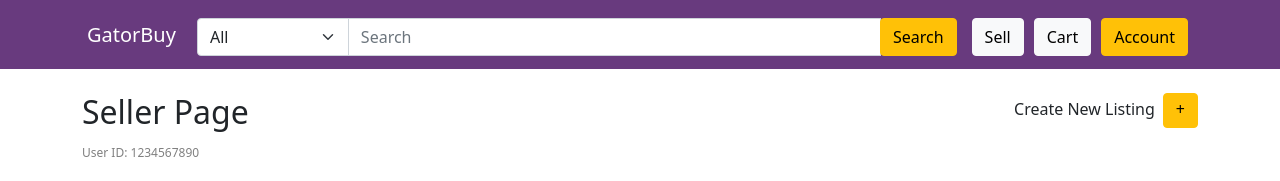
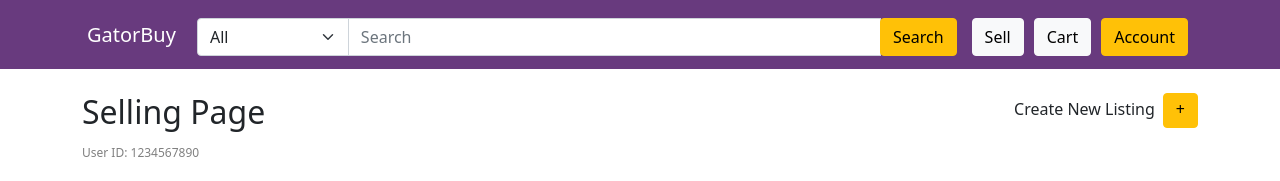
Before and after one commit to ohlesl1e/csc642-team11, a React (Create React App) app in the folder source/: page /csc642-team11-gatorbuy/seller in a window 1280 px wide. Shown: the top 181 px of the page. Built offline with nearby package versions, Linux system fonts and the light colour scheme.

Commit message:
update selling page

```diff
--- a/source/src/pages/SellerPage.js
+++ b/source/src/pages/SellerPage.js
@@ -23,7 +23,7 @@ function Seller() {
         <Container >
             <Row className='mt-4'>
                 <Col>
-                    <h2>Seller Page</h2>
+                    <h2>Selling Page</h2>
                 </Col>
                 <Col style={{ textAlign: 'right' }}>
                     <span className='me-2'>Create New Listing</span>
```
